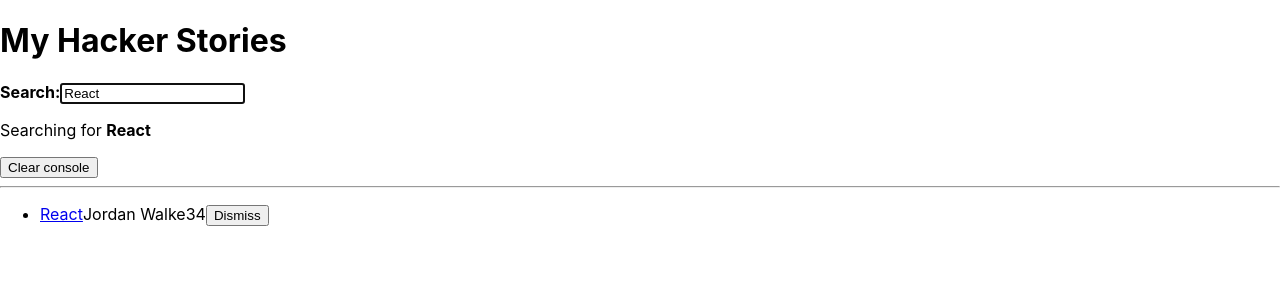
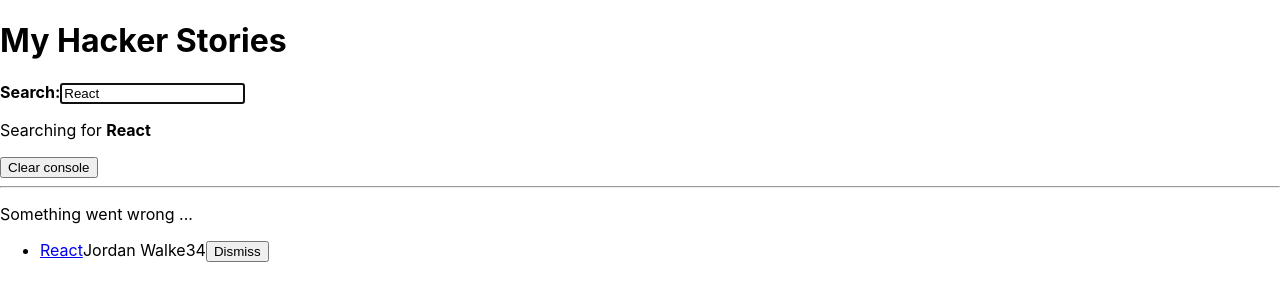
Before and after one commit to KozinM/myhacker-stories, a React (Create React App) app: page / in a window 1280 px wide. Shown: the top 300 px of the page. Built offline with nearby package versions, Linux system fonts and the light colour scheme.

Commit message:
React Asynchronous Data
added conditional rendering
remade mocking fetch for getting error
minor - cleaned old comments

```diff
--- a/src/App.js
+++ b/src/App.js
@@ -20,11 +20,18 @@ const initialStories = [
 ];
 
 const getAsyncStories = () => {
-  return new Promise ((resolve)=>
-  setTimeout(()=>resolve({data: {stories: initialStories}}),
-  3000
+  const fetchResult=Math.random();
+  if (fetchResult>=0.5) {
+    return new Promise ((resolve)=>
+    setTimeout(()=>resolve({data: {stories: initialStories}}),
+    3000
   )
-  )
+  )}
+  return Promise.reject((reject)=>
+  setTimeout(()=>reject("It's an Error!"),
+  3000)
+)
+
 };
 
 
@@ -47,14 +54,25 @@ const App = () => {
     }, [value, key]);
     return [value, setValue];
   };
-
+  //custom hook
   const [searchTerm, setSearchTerm] = useSemiPersistentState("search", "React");
 
+  //React's state hooks
   const [stories, setStories] = React.useState([]);
+  const [isLoading, setIsLoading] = React.useState(false);
+  const [isError, setIsError] = React.useState(false);
 
   React.useEffect(()=>{
+    setIsLoading(true);
+
+    //mocking fetch
     getAsyncStories().then(result=>{
       setStories(result.data.stories);
+      setIsLoading(false);
+    })
+    .catch(()=>{
+      setIsError(true);
+      setIsLoading(false)
     });
   },[]);
 
@@ -84,7 +102,14 @@ const App = () => {
         </InputWithLabel>
       <Button />
       <hr />
-      <List list={searchedStories}  onRemoveItem={handleRemoveStory}/>
+      {isError && <p>Something went wrong ...</p>}
+      {isLoading ? (
+        <p>Loading ...</p>
+      ):(
+      <List
+        list={searchedStories}
+        onRemoveItem={handleRemoveStory}/>
+      )}
       {/* render the list here */}
       {/* this is how comments in JSX are made */}
     </div>
```
